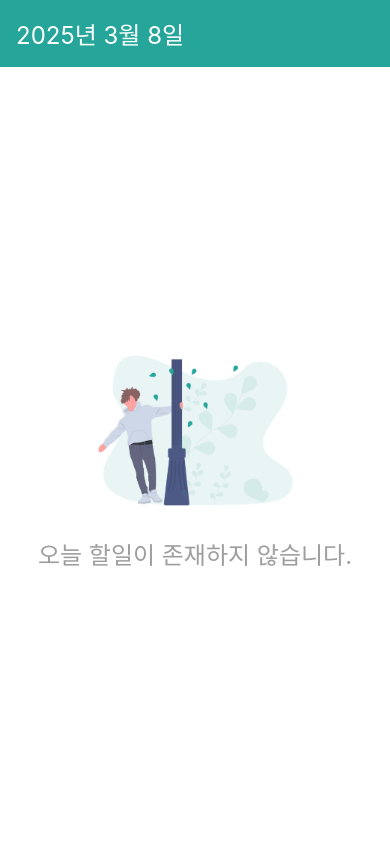
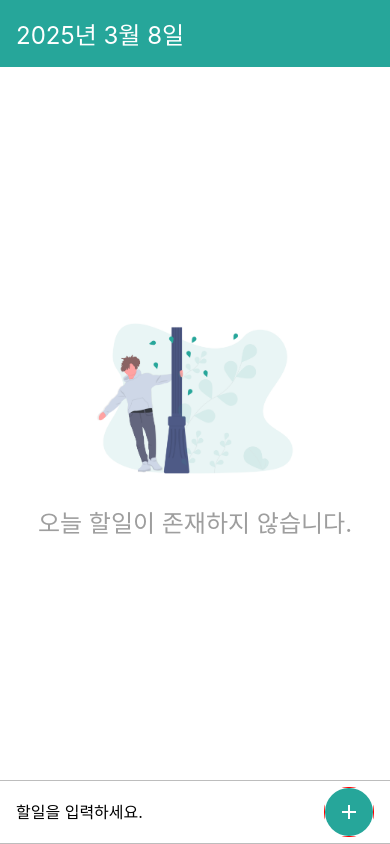
Before and after one commit to bamin0422/TodoApp, a React Native app: screen / in a window 390 px wide. Built offline with nearby package versions, Linux system fonts and the light colour scheme.

Commit message:
feat: Add AddTodo component with KeyboardAvoidingView

```diff
--- a/App.tsx
+++ b/App.tsx
@@ -2,14 +2,20 @@ import React from 'react';
 import DateHead from './src/components/DateHead/ui';
 import {SafeAreaProvider, SafeAreaView} from 'react-native-safe-area-context';
 import Empty from './src/components/Empty/ui';
-import {StyleSheet} from 'react-native';
+import {KeyboardAvoidingView, Platform, StyleSheet} from 'react-native';
+import AddTodo from './src/components/AddTodo/ui';
 
 const App = (): React.JSX.Element => {
   return (
     <SafeAreaProvider>
       <SafeAreaView edges={['bottom']} style={styles.block}>
-        <DateHead />
-        <Empty />
+        <KeyboardAvoidingView
+          behavior={Platform.select({ios: 'padding', android: 'height'})}
+          style={styles.avoid}>
+          <DateHead />
+          <Empty />
+          <AddTodo />
+        </KeyboardAvoidingView>
       </SafeAreaView>
     </SafeAreaProvider>
   );
@@ -20,6 +26,9 @@ const styles = StyleSheet.create({
     flex: 1,
     backgroundColor: 'white',
   },
+  avoid: {
+    flex: 1,
+  },
 });
 
 export default App;
--- /dev/null
+++ b/src/components/AddTodo/models/index.ts
@@ -0,0 +1 @@
+export * from './useAddTodoState';
--- /dev/null
+++ b/src/components/AddTodo/models/useAddTodoState.ts
@@ -0,0 +1,15 @@
+import {useState} from 'react';
+import {Keyboard} from 'react-native';
+
+const useAddTodoState = () => {
+  const [text, setText] = useState<string>();
+
+  const onPress = () => {
+    setText('');
+    Keyboard.dismiss();
+  };
+
+  return {text, setText, onPress};
+};
+
+export default useAddTodoState;
--- /dev/null
+++ b/src/components/AddTodo/ui/index.tsx
@@ -0,0 +1,74 @@
+import {
+  Image,
+  Platform,
+  StyleSheet,
+  TextInput,
+  TouchableNativeFeedback,
+  TouchableOpacity,
+  View,
+} from 'react-native';
+import AddWhiteIcon from '../../../../assets/icons/add_white/add_white.png';
+import useAddTodoState from '../models/useAddTodoState';
+
+const AddTodo = () => {
+  const {text, setText, onPress} = useAddTodoState();
+
+  return (
+    <View style={styles.block}>
+      <TextInput
+        placeholder="할일을 입력하세요."
+        style={styles.input}
+        value={text}
+        onChangeText={newText => setText(newText)}
+        onSubmitEditing={onPress}
+        returnKeyType="done"
+      />
+      {Platform.OS === 'ios' ? (
+        <TouchableOpacity activeOpacity={0.5}>
+          <View style={styles.buttonStyle}>
+            <Image source={AddWhiteIcon} />
+          </View>
+        </TouchableOpacity>
+      ) : (
+        <View style={styles.circleWrapper}>
+          <TouchableNativeFeedback>
+            <View style={styles.buttonStyle}>
+              <Image source={AddWhiteIcon} />
+            </View>
+          </TouchableNativeFeedback>
+        </View>
+      )}
+    </View>
+  );
+};
+
+const styles = StyleSheet.create({
+  block: {
+    height: 64,
+    paddingHorizontal: 16,
+    borderColor: '#bdbdbd',
+    borderBottomWidth: 1,
+    borderTopWidth: 1,
+    alignItems: 'center',
+    flexDirection: 'row',
+  },
+  input: {
+    flex: 1,
+    fontSize: 16,
+    paddingVertical: 8,
+  },
+  buttonStyle: {
+    alignItems: 'center',
+    justifyContent: 'center',
+    width: 48,
+    height: 48,
+    backgroundColor: '#26a69a',
+    borderRadius: 24,
+  },
+  circleWrapper: {
+    overflow: 'hidden',
+    borderRadius: 24,
+  },
+});
+
+export default AddTodo;
```
